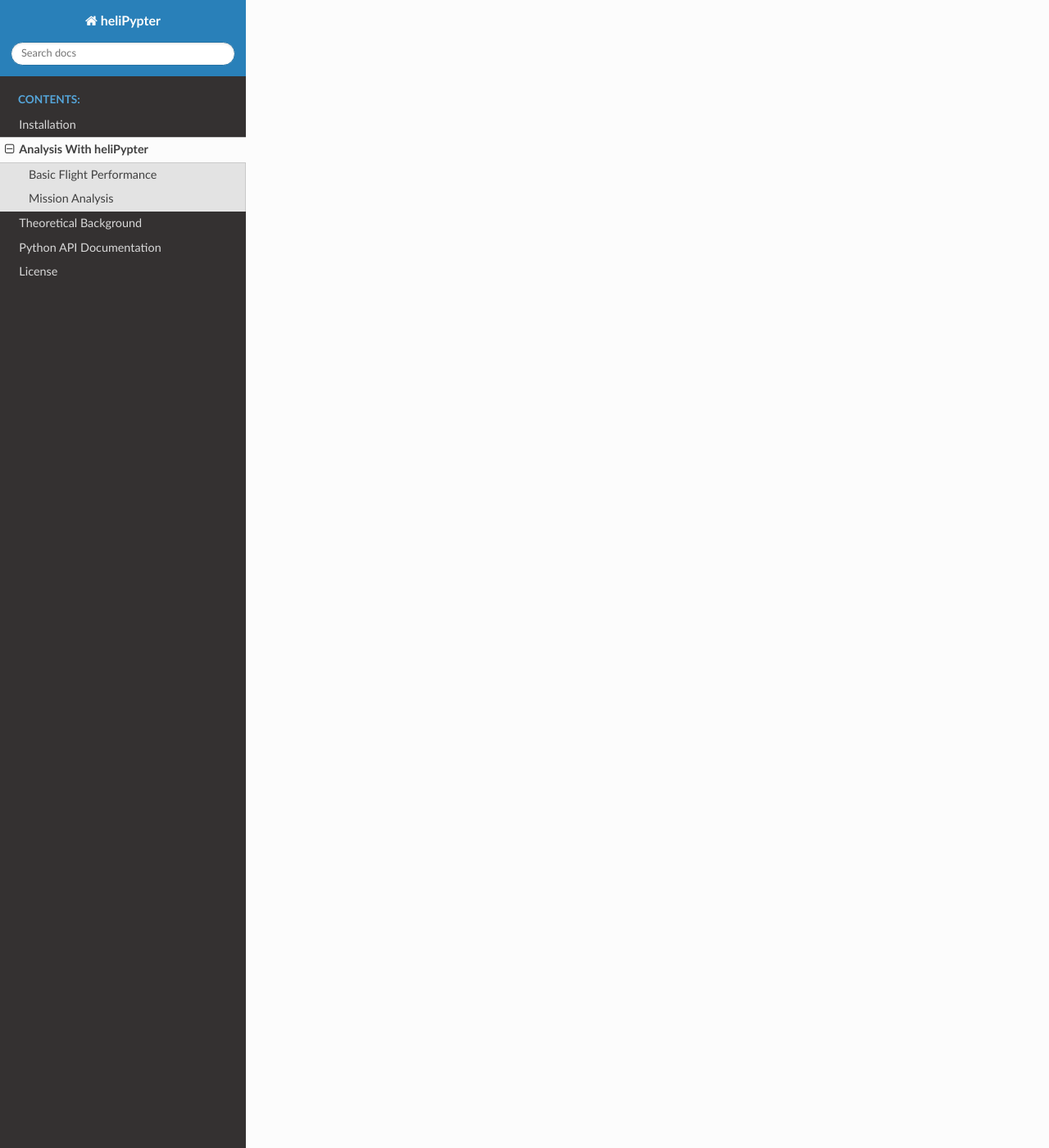
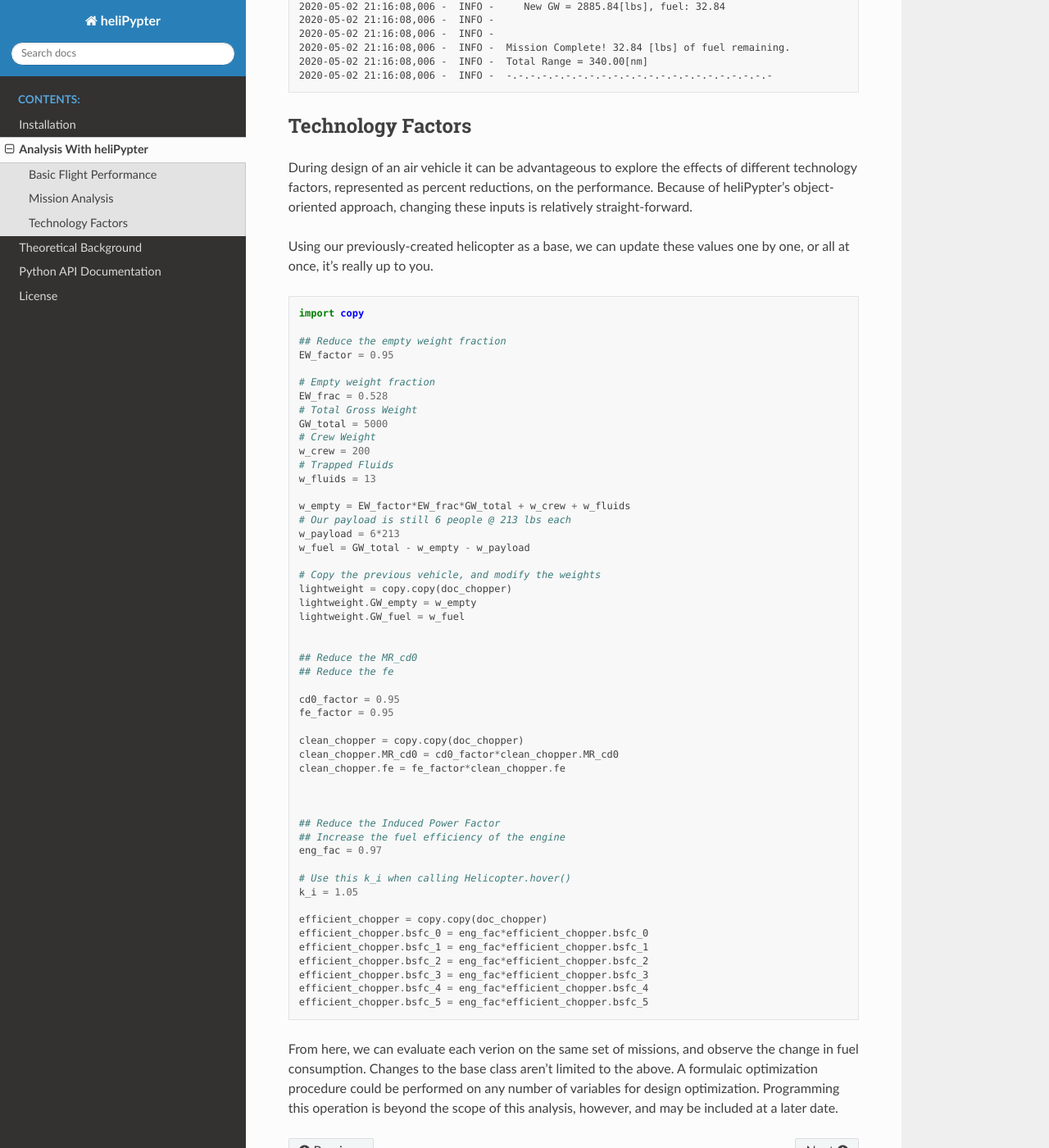
Before and after one commit to Czarified/helipypter, a Sphinx documentation site: the page built from docs/analysis.rst, in a window 1280 px wide and 1400 px high, scrolled down 8315 px. Shown: the whole window at 82% size. Built offline with Sphinx 7.4.7 and the Read the Docs theme 2.0.0, drawn with Linux system fonts in a browser that asks for light colours; some of the changed text lies outside the part shown.

Commit message:
Technology Factors
Analysis documentation completed with technology factors section.

```diff
--- a/docs/analysis.rst
+++ b/docs/analysis.rst
@@ -58,7 +58,7 @@ to generate this helicopter.
                                   )
 
 .. note::
-    The Main Rotor Blade incompressible minimum drag is a vehicle characteristic. If we could clean up
+    The Main Rotor Blade incompressible minimum drag, *MR_cd0*, is a vehicle characteristic. If we could clean up
     this blade drag term, it would logically affect all flight performance, so it's included here in
     the base definition of the vehicle.
 
@@ -125,6 +125,12 @@ vehicle definition using a simple print function.
     Not shown here are the engine Brake-Specific Fuel Consumption factors. Four factors can be provided,
     defining a polynomial function to return the bsfc, in *[lbs/(hp*hr)]*. See :class:`helipypter.vehicles.Helicopter`
     method *Helicopter.bsfc*.
+
+.. image:: img/bsfc_default.png
+    :width: 100%
+    :alt: bsfc curve
+    :align: left
+
 
 The heli object can now be called to hover, burn fuel, idle, lookup engine power, or fly. However, before we
 can perform any flight maneuvers, atmospheric properties must be supplied. Here, we create an Environment class.
@@ -401,4 +407,79 @@ Results:
     2020-05-02 21:16:08,006 -  INFO -  Total Range = 340.00[nm]
     2020-05-02 21:16:08,006 -  INFO -  -.-.-.-.-.-.-.-.-.-.-.-.-.-.-.-.-.-.-.-.-.-.-
 
-WIP...
+
+
+
+
+
+
+Technology Factors
+------------------
+
+During design of an air vehicle it can be advantageous to explore the effects of different technology factors,
+represented as percent reductions, on the performance. Because of heliPypter's object-oriented approach,
+changing these inputs is relatively straight-forward.
+
+Using our previously-created helicopter as a base, we can update these values one by one, or all at once,
+it's really up to you.
+
+.. code-block:: python
+
+    import copy
+
+    ## Reduce the empty weight fraction
+    EW_factor = 0.95
+
+    # Empty weight fraction
+    EW_frac = 0.528
+    # Total Gross Weight
+    GW_total = 5000
+    # Crew Weight
+    w_crew = 200
+    # Trapped Fluids
+    w_fluids = 13
+
+    w_empty = EW_factor*EW_frac*GW_total + w_crew + w_fluids
+    # Our payload is still 6 people @ 213 lbs each
+    w_payload = 6*213
+    w_fuel = GW_total - w_empty - w_payload
+
+    # Copy the previous vehicle, and modify the weights
+    lightweight = copy.copy(doc_chopper)
+    lightweight.GW_empty = w_empty
+    lightweight.GW_fuel = w_fuel
+
+
+    ## Reduce the MR_cd0
+    ## Reduce the fe
+
+    cd0_factor = 0.95
+    fe_factor = 0.95
+
+    clean_chopper = copy.copy(doc_chopper)
+    clean_chopper.MR_cd0 = cd0_factor*clean_chopper.MR_cd0
+    clean_chopper.fe = fe_factor*clean_chopper.fe
+
+
+
+    ## Reduce the Induced Power Factor
+    ## Increase the fuel efficiency of the engine
+    eng_fac = 0.97
+
+    # Use this k_i when calling Helicopter.hover()
+    k_i = 1.05
+
+    efficient_chopper = copy.copy(doc_chopper)
+    efficient_chopper.bsfc_0 = eng_fac*efficient_chopper.bsfc_0
+    efficient_chopper.bsfc_1 = eng_fac*efficient_chopper.bsfc_1
+    efficient_chopper.bsfc_2 = eng_fac*efficient_chopper.bsfc_2
+    efficient_chopper.bsfc_3 = eng_fac*efficient_chopper.bsfc_3
+    efficient_chopper.bsfc_4 = eng_fac*efficient_chopper.bsfc_4
+    efficient_chopper.bsfc_5 = eng_fac*efficient_chopper.bsfc_5
+
+
+From here, we can evaluate each verion on the same set of missions, and observe the change
+in fuel consumption. Changes to the base class aren't limited to the above. A formulaic
+optimization procedure could be performed on any number of variables for design optimization.
+Programming this operation is beyond the scope of this analysis, however, and may be included
+at a later date.
--- a/setup.py
+++ b/setup.py
@@ -5,7 +5,7 @@ with open("README.md", "r") as fh:
 
 setuptools.setup(
     name="heliPypter",
-    version="0.0.4",
+    version="0.0.6",
     author="Benjamin Crews",
     author_email="aceF22@gmail.com",
     description="A package for rotorcraft performance evaluation.",
```
Also changed, not shown: bsfc_fig.png (deleted), docs/img/bsfc_default.png (added), 2 other files.
